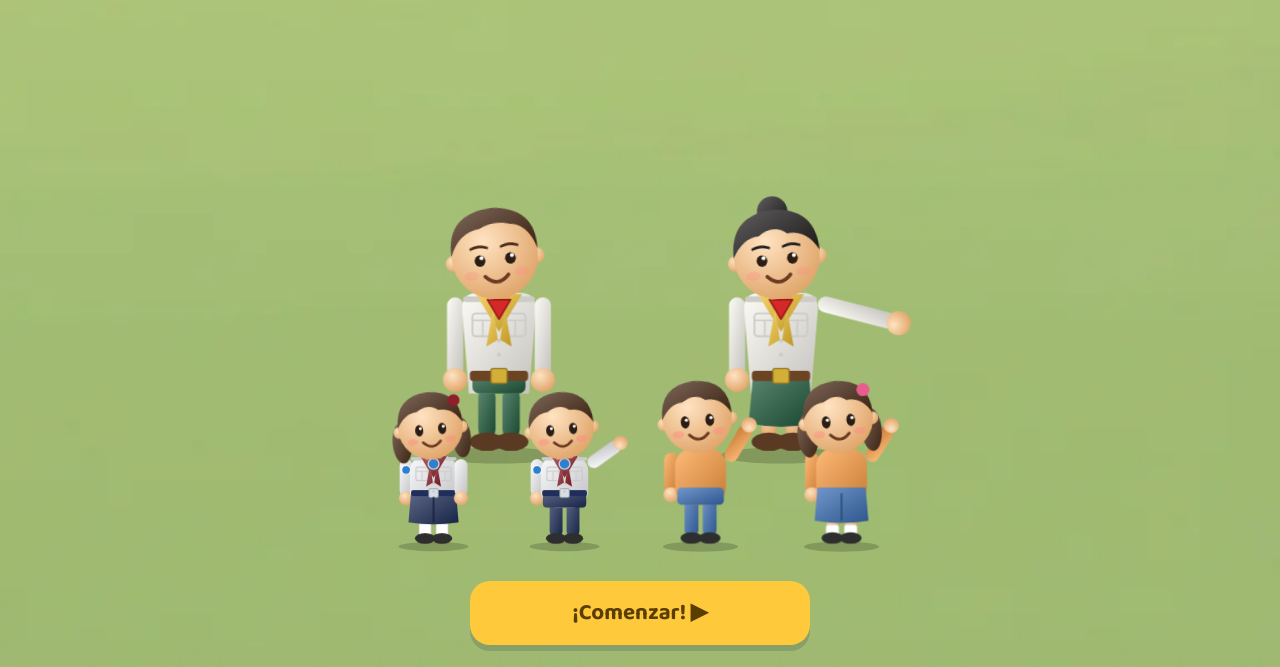
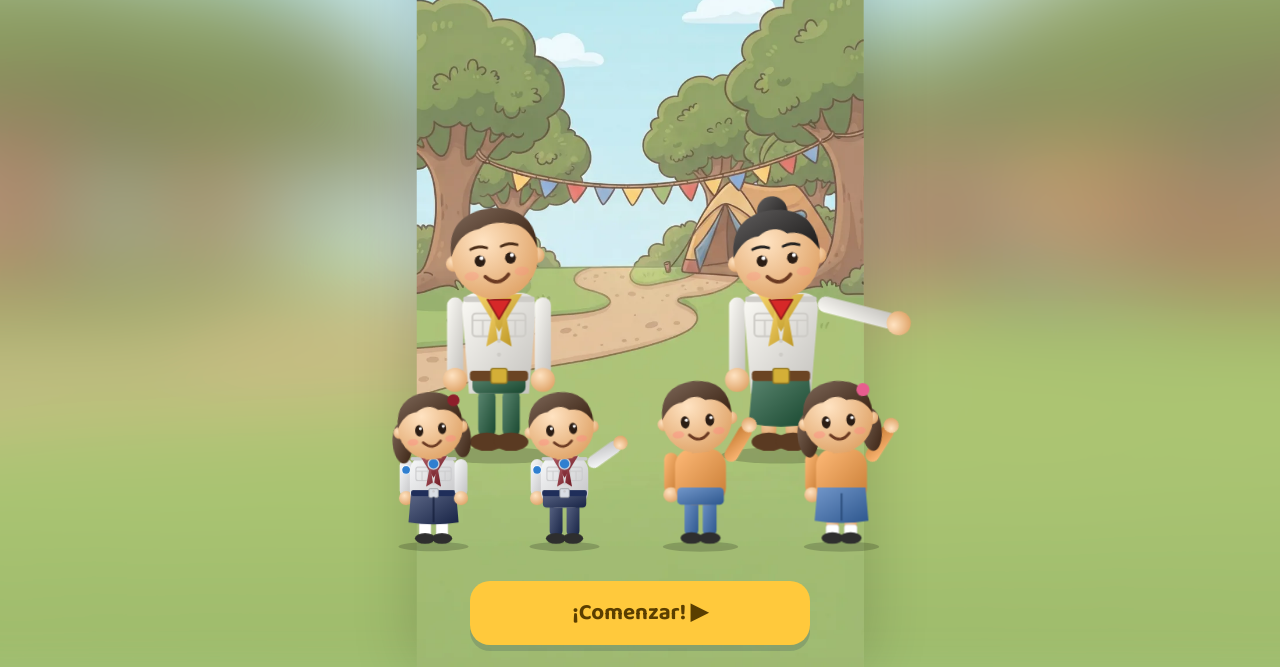
Before and after one commit to RicardoVS90/arca, a plain HTML site: page index.html in a window 1280 px wide. Shown: the part 133-800 px from the top of the page. Drawn offline with Linux system fonts and the light colour scheme.

Commit message:
Fondo de la bienvenida en PC

```diff
--- a/css/app.css
+++ b/css/app.css
@@ -1250,3 +1250,12 @@ body:not(.clasico) .modo-imagen { width: 3.6rem; height: 3.2rem; object-fit: con
   background: #FFE45C; color: #2B2100; border-radius: 16px; padding: 12px 14px; box-shadow: 0 8px 24px rgba(0,0,0,.22);
   display: flex; flex-direction: column; align-items: center; gap: 2px; font-size: 1rem; animation: entrar .3s ease-out; }
 .aviso-web-nueva b { font-size: 1.1rem; }
+/* Pantallas anchas (PC, tablet acostada): el parque se ve entero en el centro, y a los costados
+   la misma imagen muy desenfocada, para que no quede todo verde y agrandado */
+.bv-parque-fondo { display: none; }
+@media (min-aspect-ratio: 4/5) {
+  body:not(.clasico) img.bv-parque { left: 50%; right: auto; width: auto; max-width: none; height: 100%; transform: translateX(-50%);
+    object-fit: contain; box-shadow: 0 0 60px rgba(0,0,0,.18); }
+  body:not(.clasico) img.bv-parque-fondo { display: block; position: fixed; inset: 0; width: 100%; height: 100%; z-index: 0;
+    object-fit: fill; filter: blur(40px) saturate(1.1); transform: scale(1.2); }
+}
--- a/js/app.js
+++ b/js/app.js
@@ -177,7 +177,7 @@
       function chico(club, genero, demora) {
         return '<div class="bv-chico bv-' + club + '" style="--d:' + demora + 's">' + Personaje.dibujar({ club: club, genero: genero }) + '</div>';
       }
-      raiz.innerHTML = (Apariencia.clasica() ? parqueSVG() : '<img class="bv-parque" src="img/menu/parque.webp" alt="">') +
+      raiz.innerHTML = (Apariencia.clasica() ? parqueSVG() : '<img class="bv-parque-fondo" src="img/menu/parque.webp" alt=""><img class="bv-parque" src="img/menu/parque.webp" alt="">') +
         '<div class="bienvenida">' +
           '<h1 class="bv-titulo">¡Bienvenidos a<br><span>Arca de Juegos Bíblicos!</span></h1>' +
           '<div class="bv-grupo">' +
--- a/sw.js
+++ b/sw.js
@@ -1,6 +1,6 @@
 // Generado por herramientas/preparar-web.py — no editar a mano.
 // Versión web: guarda todo el juego en el teléfono para que funcione sin conexión.
-var CACHE = "arca-2.15.3-b12107ae6f";
+var CACHE = "arca-2.15.3-c856b010f2";
 var ARCHIVOS = [
 "./",
 "css/app.css",
```
